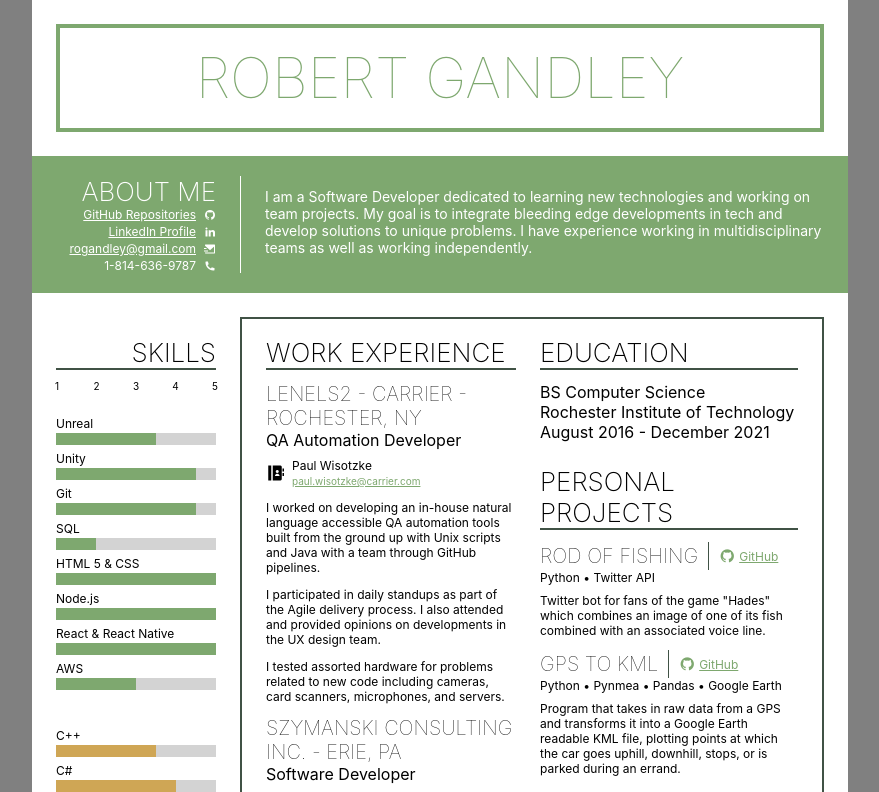
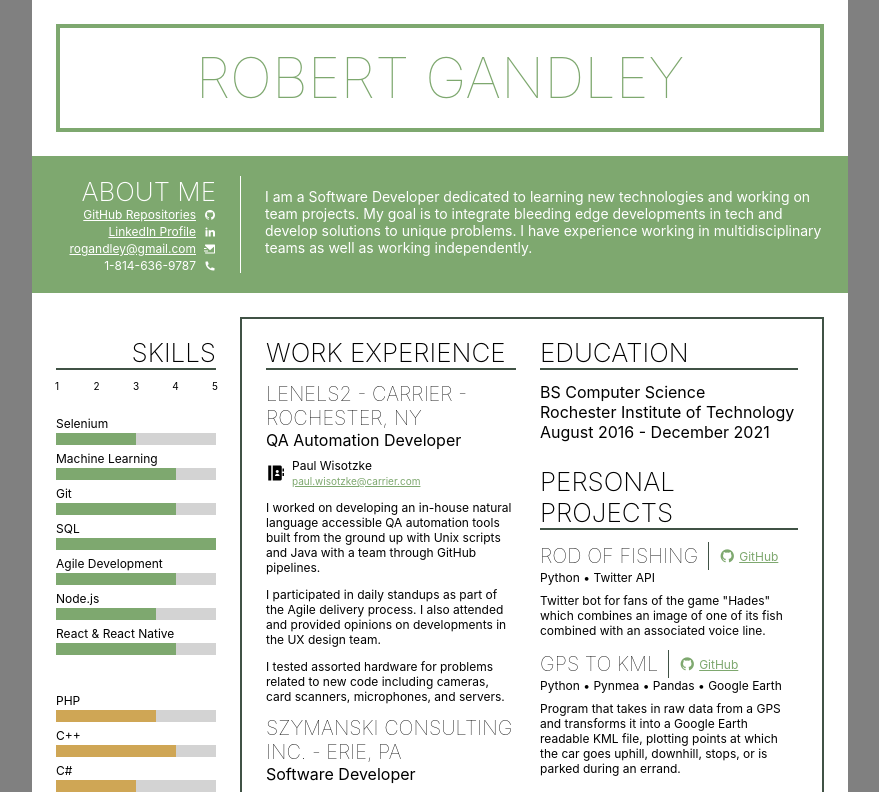
Before and after one commit to rogandley/resume, a React (Create React App) app: page / in a window 1280 px wide. Shown: the top 792 px of the page, without its empty margins (200-1079 px from the left). Built offline with nearby package versions, Linux system fonts and the light colour scheme.

Commit message:
Updated to focus skills in CS

```diff
--- a/src/components/Skills.js
+++ b/src/components/Skills.js
@@ -1,78 +1,78 @@
 const skills = [
     {
-        name: 'Unreal',
+        name: 'Selenium',
+        lang: false,
+        proficiency: 3
+    },
+    {
+        name: 'Machine Learning',
+        lang: false,
+        proficiency: 4
+    },
+    {
+        name: 'Git',
+        lang: false,
+        proficiency: 4
+    },
+    {
+        name: 'SQL',
+        lang: false,
+        proficiency: 5
+    },
+    {
+        name: 'Agile Development',
+        lang: false,
+        proficiency: 4
+    },
+    {
+        name: 'Node.js',
         lang: false,
         proficiency: 3.5
     },
     {
-        name: 'Unity',
+        name: 'React & React Native',
         lang: false,
-        proficiency: 4.5
+        proficiency: 4
     },
     {
-        name: 'Git',
-        lang: false,
-        proficiency: 4.5
-    },
-    {
-        name: 'SQL',
-        lang: false,
-        proficiency: 2
-    },
-    {
-        name: 'HTML 5 & CSS',
-        lang: false,
-        proficiency: 5
-    },
-    {
-        name: 'Node.js',
-        lang: false,
-        proficiency: 5
-    },
-    {
-        name: 'React & React Native',
-        lang: false,
-        proficiency: 5
-    },
-    {
-        name: 'AWS',
-        lang: false,
-        proficiency: 3
+        name: 'PHP',
+        lang: true,
+        proficiency: 3.5
     },
     {
         name: 'C++',
         lang: true,
-        proficiency: 3.5
+        proficiency: 4
     },
     {
         name: 'C#',
         lang: true,
-        proficiency: 4
+        proficiency: 3
     },
     {
         name: 'C',
         lang: true,
-        proficiency: 3
+        proficiency: 3.5
     },
     {
         name: 'Javascript',
         lang: true,
-        proficiency: 5
+        proficiency: 4
     },
     {
         name: 'Python',
         lang: true,
-        proficiency: 3
+        proficiency: 5
     },
     {
         name: 'Ruby',
         lang: true,
-        proficiency: 2
+        proficiency: 2.5
     },
     {
         name: 'Java',
         lang: true,
-        proficiency: 3.5
+        proficiency: 5
     }
 ]
 
```
Also changed, not shown: 6 other files (tests, documents, lock files or other folders).
